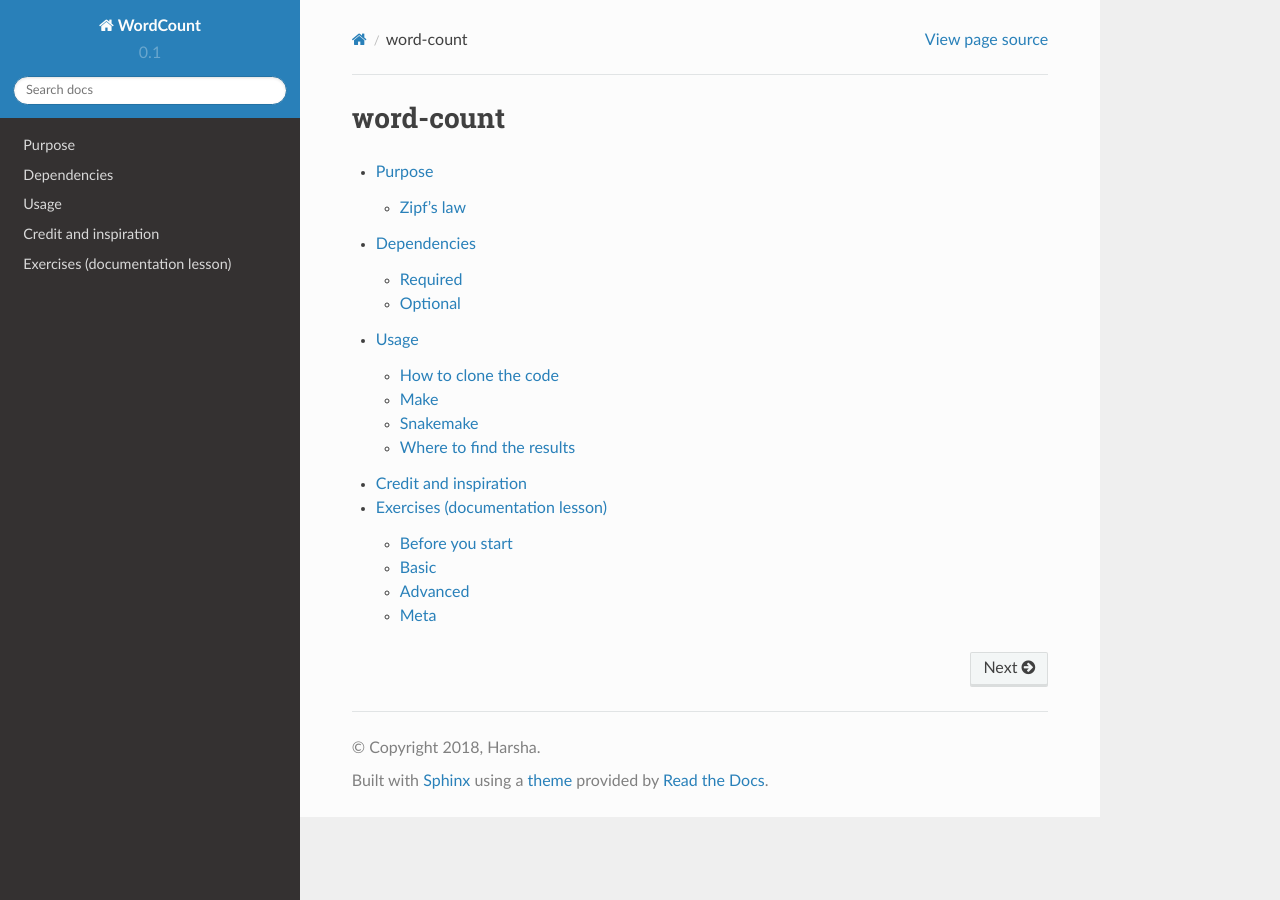
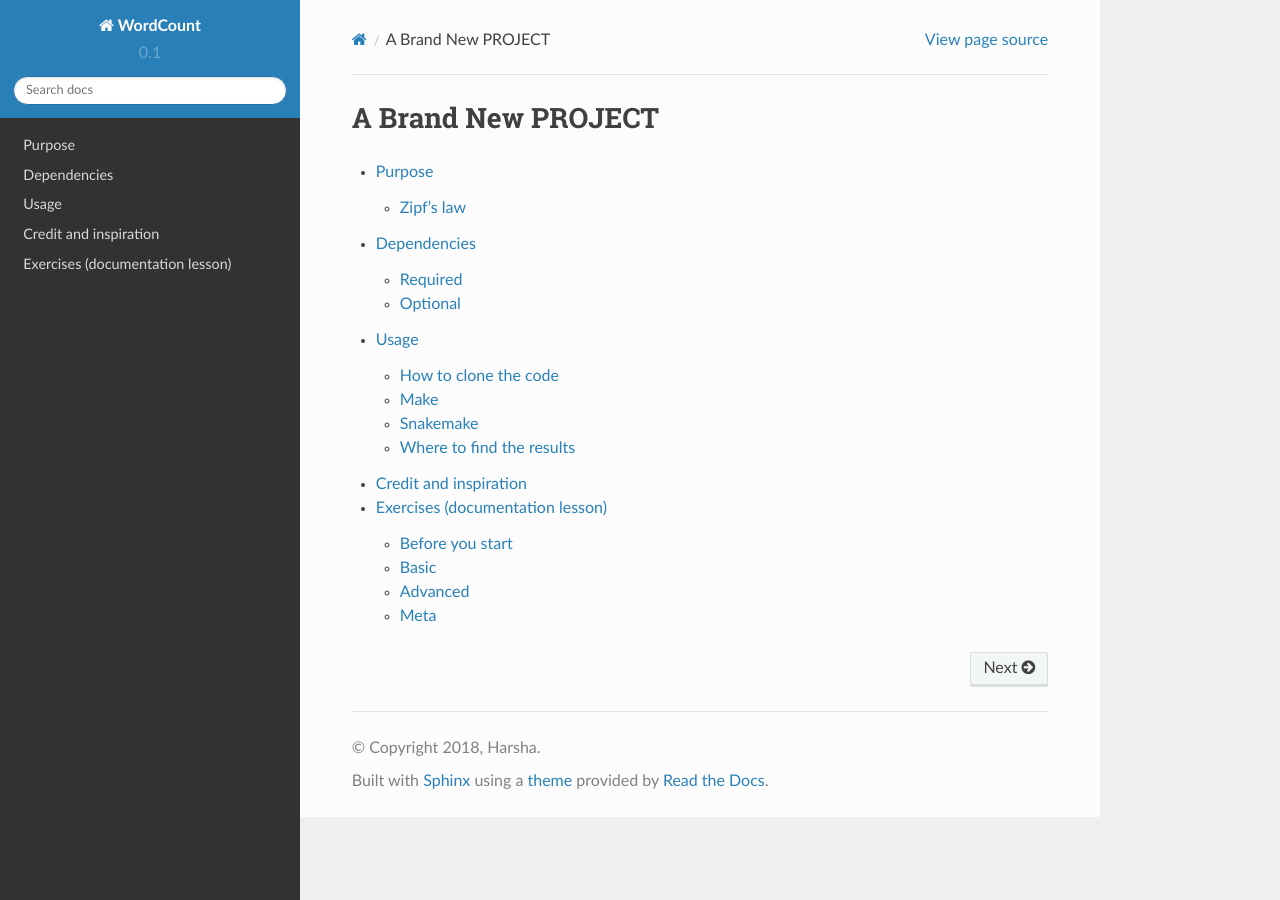
Before and after one commit to zenBen/word-count, a Sphinx documentation site: the page built from doc/index.rst, in a window 1280 px wide. Built offline with Sphinx 7.4.7 and the Read the Docs theme 2.0.0, drawn with Linux system fonts in a browser that asks for light colours.

Commit message:
new title

```diff
--- a/doc/index.rst
+++ b/doc/index.rst
@@ -4,7 +4,7 @@
    table of contents
 
 
-word-count
+A Brand New PROJECT
 ==========
 
 .. toctree::
```
